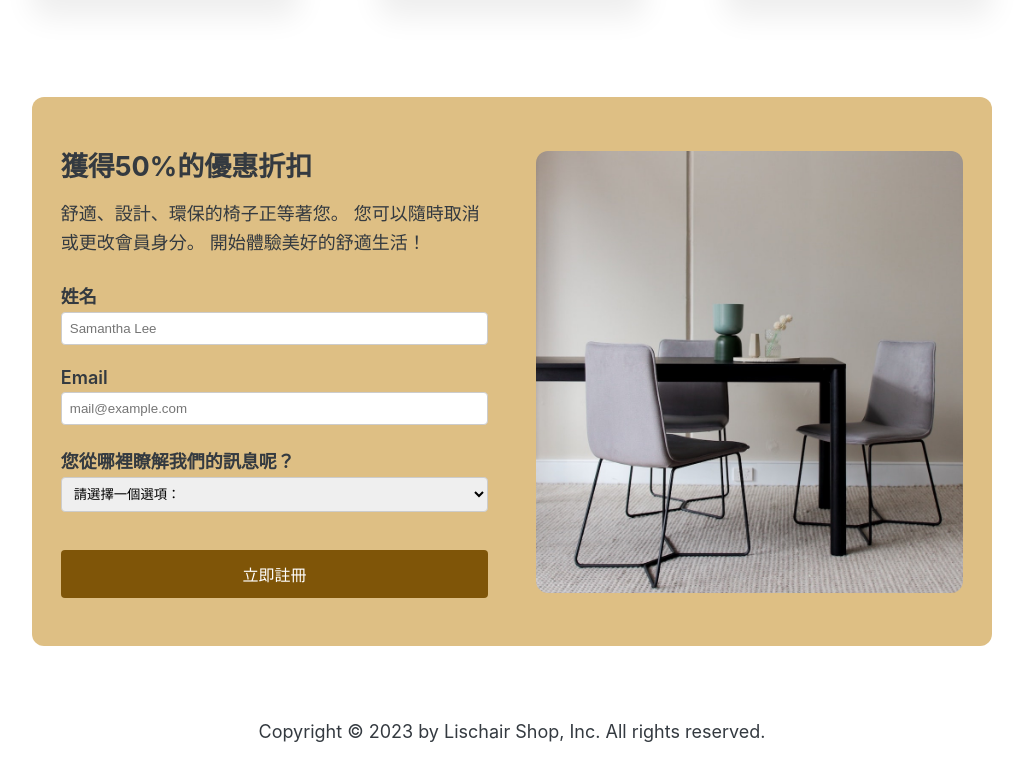
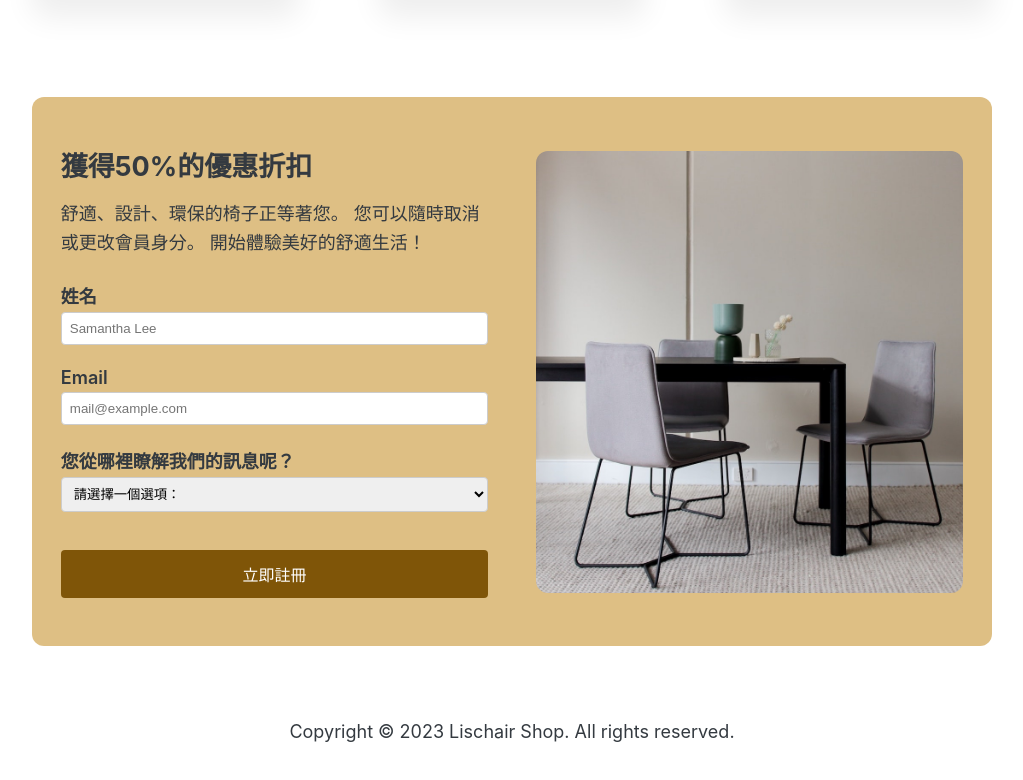
Before and after one commit to pna23211/Lischair-Shop, a plain HTML site: page index.html in a window 1280 px wide. Shown: the part 1874-2654 px from the top of the page, without its empty margins (128-1151 px from the left). Drawn offline with Linux system fonts and the light colour scheme.

Commit message:
Update index.html

```diff
--- a/index.html
+++ b/index.html
@@ -274,7 +274,7 @@
       </section>
 
       <footer class="footer">
-        Copyright &copy; 2023 by Lischair Shop, Inc. All rights reserved.
+        Copyright &copy; 2023 Lischair Shop. All rights reserved.
       </footer>
     </div>
   </body>
```
